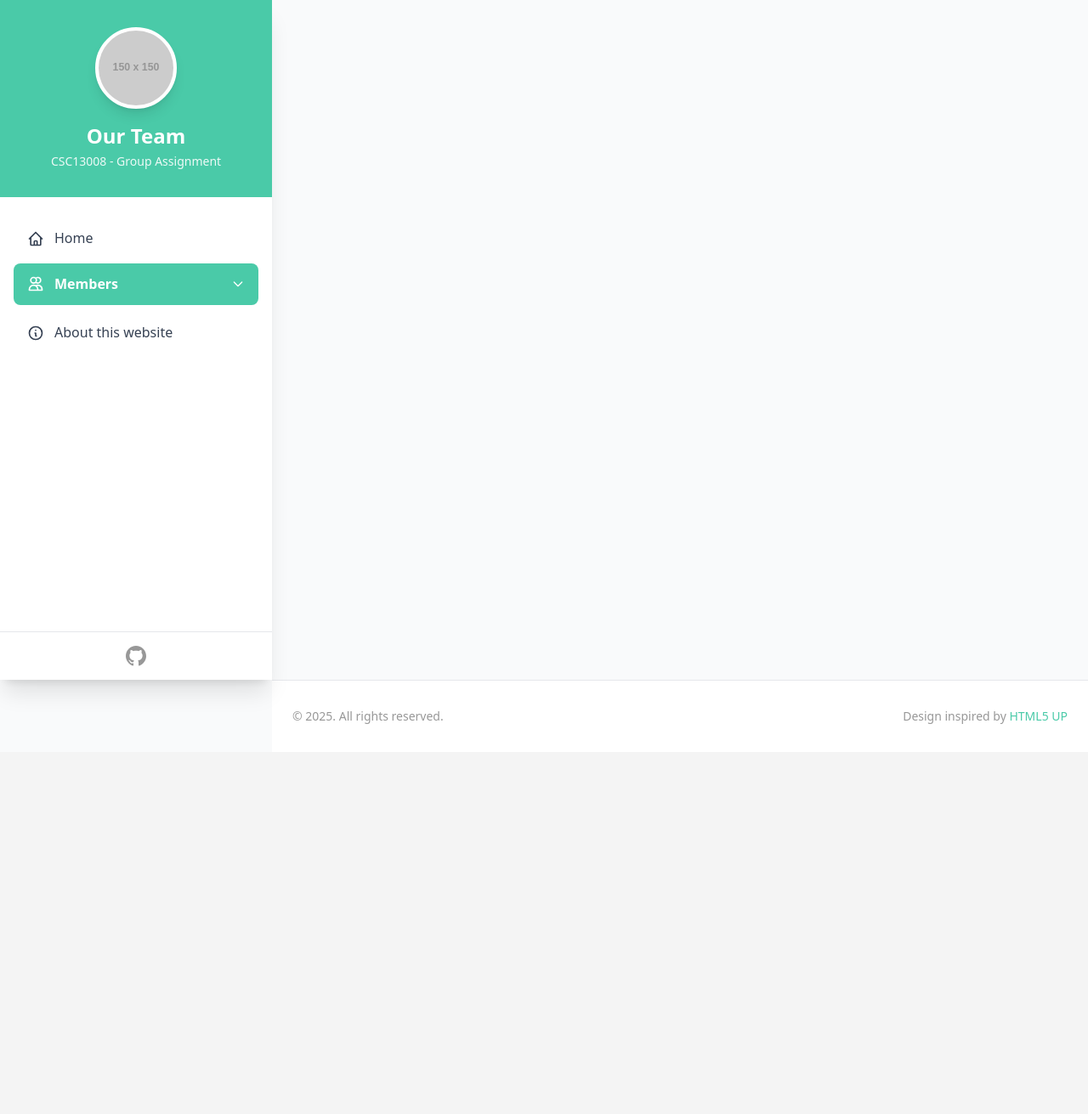
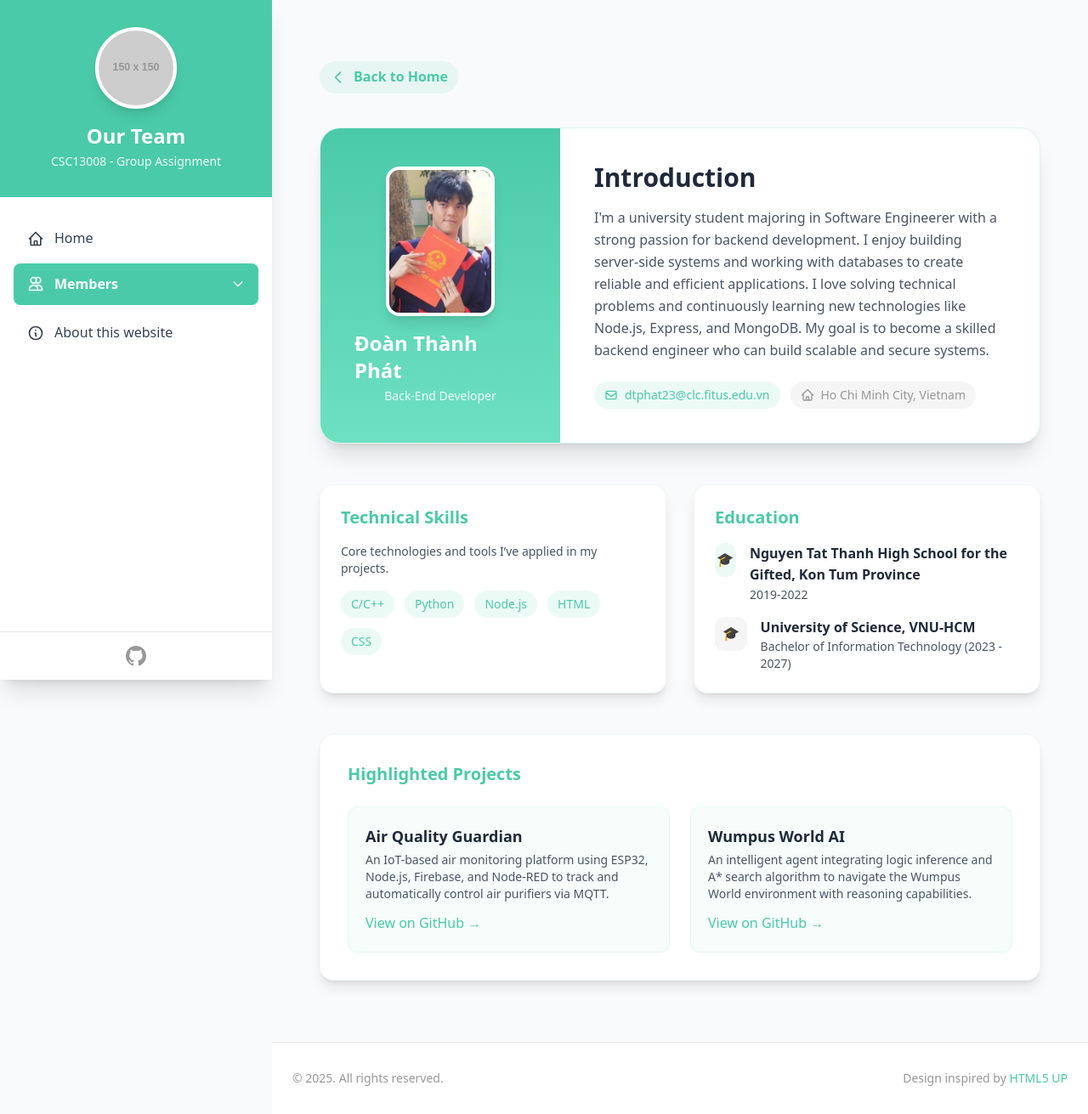
Before and after one commit to xing215/CSC13008-GA01, a React (Vite) app: page /member/3 in a window 1280 px wide. Shown: the whole page at 85% size. Before the commit the page ends 885 px from the top, so only its background shows below. Built offline with nearby package versions, Linux system fonts and the light colour scheme.

Commit message:
feat: create member 3 page (#4)

```diff
--- a/src/pages/Member3.tsx
+++ b/src/pages/Member3.tsx
@@ -1,8 +1,194 @@
+import { Link } from "react-router-dom";
+
 const Member3 = () => {
   return (
-    <div className="max-w-5xl mx-auto">
-        {/* TODO: YOUR PROFILE CONTENT */}
+    <div className="max-w-6xl mx-auto px-6 py-10 font-sans">
+      {/* BACK BUTTON */}
+      <Link
+        to="/"
+        className="inline-flex items-center gap-2 px-3 py-1.5 rounded-full bg-[#4acaa8]/10 text-[#4acaa8] hover:bg-[#4acaa8]/20 mb-10 transition-colors"
+      >
+        <svg
+          className="w-5 h-5"
+          fill="none"
+          stroke="currentColor"
+          viewBox="0 0 24 24"
+        >
+          <path
+            strokeLinecap="round"
+            strokeLinejoin="round"
+            strokeWidth="2"
+            d="M15 19l-7-7 7-7"
+          />
+        </svg>
+        <span className="font-semibold">Back to Home</span>
+      </Link>
 
+      {/* HEADER */}
+      <div className="bg-white rounded-3xl shadow-xl overflow-hidden mb-12 border border-[#4acaa8]/20">
+        <div className="flex flex-col md:flex-row">
+          {/* Left banner */}
+          <div className="md:w-1/3 bg-gradient-to-b from-[#4acaa8] to-[#6de0c2] flex flex-col justify-center items-center text-white p-10 relative">
+            <div className="w-32 h-44 rounded-2xl border-4 border-white shadow-lg overflow-hidden mb-4">
+              <img
+                src="/dtphat/DoanThanhPhat.jpg"
+                alt="Đoàn Thành Phát"
+                className="w-full h-full object-cover object-center"
+              />
+            </div>
+            <h2 className="text-2xl font-bold mb-1">Đoàn Thành Phát</h2>
+            <p className="text-sm font-medium opacity-90">Back-End Developer</p>
+          </div>
+
+          {/* Right info */}
+          <div className="flex-1 p-10">
+            <h1 className="text-3xl font-extrabold text-gray-800 mb-4">
+              Introduction
+            </h1>
+            <p className="text-gray-600 leading-relaxed mb-6">
+              I'm a university student majoring in Software Engineerer with a strong passion for backend
+              development. I enjoy building server-side systems and working with databases to create
+              reliable and efficient applications. I love solving technical problems and continuously learning new
+              technologies like Node.js, Express, and MongoDB. My goal is to become a skilled backend engineer who
+              can build scalable and secure systems.
+            </p>
+
+            <div className="flex flex-wrap gap-3">
+              <span className="inline-flex items-center gap-2 px-3 py-1.5 rounded-full bg-[#4acaa8]/10 text-[#4acaa8] text-sm font-medium">
+                <svg
+                  className="w-4 h-4"
+                  fill="none"
+                  stroke="currentColor"
+                  viewBox="0 0 24 24"
+                >
+                  <path
+                    strokeLinecap="round"
+                    strokeLinejoin="round"
+                    strokeWidth="2"
+                    d="M3 8l9 6 9-6M5 19h14a2 2 0 002-2V7a2 2 0 00-2-2H5a2 2 0 00-2 2v10a2 2 0 002 2z"
+                  />
+                </svg>
+                dtphat23@clc.fitus.edu.vn
+              </span>
+              <span className="inline-flex items-center gap-2 px-3 py-1.5 rounded-full bg-[#989898]/10 text-[#989898] text-sm font-medium">
+                <svg
+                  className="w-4 h-4"
+                  fill="none"
+                  stroke="currentColor"
+                  viewBox="0 0 24 24"
+                >
+                  <path
+                    strokeLinecap="round"
+                    strokeLinejoin="round"
+                    strokeWidth="2"
+                    d="m2.25 12 8.954-8.955c.44-.439 1.152-.439 1.591 0L21.75 12M4.5 9.75v10.125c0 .621.504 1.125 1.125 1.125H9.75v-4.875c0-.621.504-1.125 1.125-1.125h2.25c.621 0 1.125.504 1.125 1.125V21h4.125c.621 0 1.125-.504 1.125-1.125V9.75M8.25 21h8.25"
+                  />
+                </svg>
+                Ho Chi Minh City, Vietnam
+              </span>
+            </div>
+          </div>
+        </div>
+      </div>
+
+      {/* SKILLS + EDUCATION */}
+      <div className="grid md:grid-cols-2 gap-8 mb-12">
+        {/* Skills */}
+        <div className="bg-white rounded-2xl shadow-lg p-6 border border-[#4acaa8]/10 hover:shadow-xl transition-all duration-300">
+          <h2 className="text-xl font-bold text-[#4acaa8] mb-4">
+            Technical Skills
+          </h2>
+          <p className="text-gray-600 text-sm mb-4">
+            Core technologies and tools I’ve applied in my projects.
+          </p>
+          <div className="flex flex-wrap gap-3">
+            {[
+              "C/C++",
+              "Python",
+              "Node.js",
+              "HTML",
+              "CSS",
+            ].map((skill, i) => (
+              <span
+                key={i}
+                className="px-3 py-1.5 bg-[#4acaa8]/10 text-[#4acaa8] rounded-full text-sm font-medium hover:bg-[#4acaa8] hover:text-white transition-all duration-300"
+              >
+                {skill}
+              </span>
+            ))}
+          </div>
+        </div>
+
+        {/* Education */}
+        <div className="bg-white rounded-2xl shadow-lg p-6 border border-[#4acaa8]/10 hover:shadow-xl transition-all duration-300">
+          <h2 className="text-xl font-bold text-[#4acaa8] mb-4">Education</h2>
+          <ul className="space-y-4">
+            <li className="flex items-start gap-4">
+              <div className="w-10 h-10 flex items-center justify-center bg-[#4acaa8]/10 text-[#4acaa8] rounded-xl">
+                🎓
+              </div>
+              <div>
+                <h3 className="font-semibold text-gray-800">
+                  Nguyen Tat Thanh High School for the Gifted, Kon Tum Province
+                </h3>
+                <p className="text-sm text-gray-600">
+                  2019-2022
+                </p>
+              </div>
+            </li>
+            <li className="flex items-start gap-4">
+              <div className="w-10 h-10 flex items-center justify-center bg-[#989898]/10 text-[#989898] rounded-xl">
+                🎓
+              </div>
+              <div>
+                <h3 className="font-semibold text-gray-800">
+                University of Science, VNU-HCM
+                </h3>
+                <p className="text-sm text-gray-600">Bachelor of Information Technology (2023 - 2027)</p>
+              </div>
+            </li>
+          </ul>
+        </div>
+      </div>
+
+      {/* PROJECTS */}
+      <div className="bg-white rounded-2xl shadow-lg p-8 border border-[#4acaa8]/10 hover:shadow-xl transition-all duration-300">
+        <h2 className="text-xl font-bold text-[#4acaa8] mb-6">
+          Highlighted Projects
+        </h2>
+        <div className="grid md:grid-cols-2 gap-6">
+          {[
+            {
+              title: "Air Quality Guardian",
+              desc: "An IoT-based air monitoring platform using ESP32, Node.js, Firebase, and Node-RED to track and automatically control air purifiers via MQTT.",
+              link: "https://github.com/Kidynein/Air-Quality-Guardian",
+            },
+            {
+              title: "Wumpus World AI",
+              desc: "An intelligent agent integrating logic inference and A* search algorithm to navigate the Wumpus World environment with reasoning capabilities.",
+              link: "https://github.com/Kidynein/Wumpus-World-AI",
+            },
+          ].map((p, i) => (
+            <div
+              key={i}
+              className="group border border-[#4acaa8]/10 rounded-xl p-5 hover:border-[#4acaa8]/40 transition-all duration-300 bg-[#4acaa8]/5 hover:bg-[#4acaa8]/10"
+            >
+              <h3 className="font-semibold text-gray-800 text-lg mb-1 group-hover:text-[#4acaa8] transition-colors">
+                {p.title}
+              </h3>
+              <p className="text-sm text-gray-600 mb-3">{p.desc}</p>
+              <a
+                href={p.link}
+                target="_blank"
+                rel="noreferrer"
+                className="text-[#4acaa8] underline decoration-[#4acaa8]/30 underline-offset-4 hover:decoration-[#4acaa8]"
+              >
+                View on GitHub →
+              </a>
+            </div>
+          ))}
+        </div>
+      </div>
     </div>
   );
 };
```
Also changed, not shown: public/dtphat/DoanThanhPhat.jpg (added).
